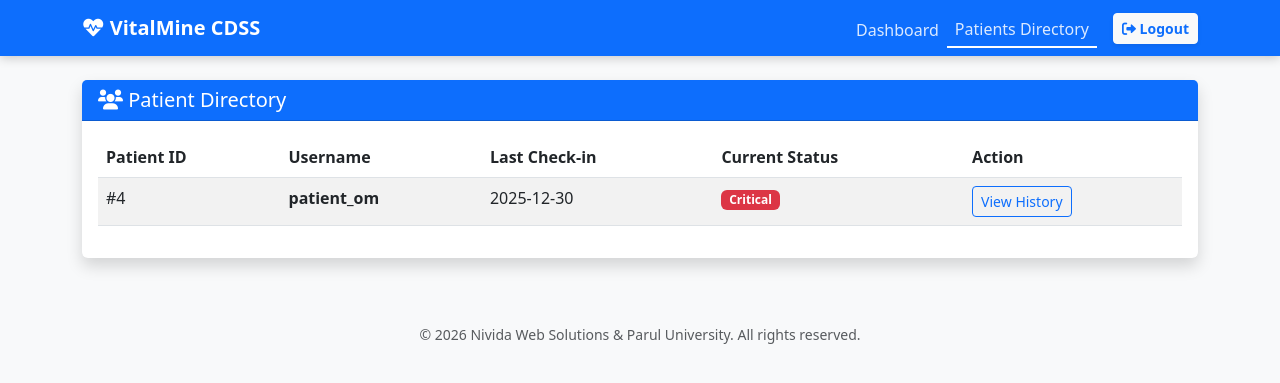
After one commit to Logen10fingers/VitalMine_CDSS, a Flask app: page /patients in a window 1280 px wide. The commit adds this page. Shown: the top 383 px of the page. Run offline with Flask 3, Linux system fonts and the light colour scheme; a user stored in the database is signed in.

Commit message:
Phase 14 & 15 Complete: Patient Portal, AI Advice Engine, and UI Polish

```diff
--- a/app.py
+++ b/app.py
@@ -24,11 +24,12 @@ login_manager = LoginManager()
 login_manager.init_app(app)
 login_manager.login_view = "login"
 
-# --- LOAD AI ---
+# --- LOAD AI MODEL ---
 try:
     model = joblib.load("sirs_model.pkl")
 except:
     model = None
+    print("WARNING: sirs_model.pkl not found. AI features disabled.")
 
 
 # --- DATABASE MODELS ---
@@ -36,17 +37,26 @@ class User(UserMixin, db.Model):
     id = db.Column(db.Integer, primary_key=True)
     username = db.Column(db.String(100), unique=True, nullable=False)
     password = db.Column(db.String(100), nullable=False)
-    role = db.Column(db.String(20), nullable=False, default="nurse")  # NEW: Role Column
+    role = db.Column(
+        db.String(20), nullable=False, default="patient"
+    )  # Roles: admin, doctor, nurse, patient
+
+    # Relationship: One User can have many Vitals Entries
+    entries = db.relationship("Entry", backref="author", lazy=True)
 
 
 class Entry(db.Model):
     id = db.Column(db.Integer, primary_key=True)
+    user_id = db.Column(
+        db.Integer, db.ForeignKey("user.id"), nullable=True
+    )  # Link to User
     name = db.Column(db.String(100), nullable=False)
     temp = db.Column(db.Float, nullable=False)
     hr = db.Column(db.Integer, nullable=False)
     rr = db.Column(db.Integer, nullable=False)
     wbc = db.Column(db.Float, nullable=False)
     status = db.Column(db.String(20), nullable=False)
+    advice = db.Column(db.String(200), nullable=True)  # AI Advice Text
     timestamp = db.Column(db.DateTime, default=datetime.utcnow)
 
 
@@ -56,20 +66,23 @@ def load_user(user_id):
 
 
 # --- ROUTES ---
+
+
 @app.route("/")
 @login_required
 def home():
+    # ROUTING LOGIC: If Patient, go to personal dashboard
+    if current_user.role == "patient":
+        return redirect(url_for("patient_dashboard"))
+
+    # DOCTOR/ADMIN/NURSE DASHBOARD
     all_entries = Entry.query.order_by(Entry.timestamp.desc()).all()
 
-    # Calculate stats for Doctor/Admin
     total = len(all_entries)
     high = sum(1 for e in all_entries if e.status == "High")
     stable = total - high
-
     stats = {"total": total, "high": high, "stable": stable}
 
-    # Pass 'history' and 'stats' to frontend
-    # We create the history list manually to format dates nicely
     history_data = []
     for e in all_entries:
         history_data.append(
@@ -78,10 +91,68 @@ def home():
                 "name": e.name,
                 "vitals": f"{e.temp} / {e.hr} / {e.rr} / {e.wbc}",
                 "status": e.status,
+                "advice": e.advice,
             }
         )
 
     return render_template("home.html", history=history_data, stats=stats)
+
+
+@app.route("/patient_dashboard")
+@login_required
+def patient_dashboard():
+    if current_user.role != "patient":
+        return redirect(url_for("home"))
+
+    # Fetch ONLY this patient's data
+    my_entries = (
+        Entry.query.filter_by(user_id=current_user.id)
+        .order_by(Entry.timestamp.desc())
+        .all()
+    )
+
+    # Most recent status for the "Current Status" card
+    current_status = my_entries[0].status if my_entries else "Unknown"
+    latest_advice = my_entries[0].advice if my_entries else "No data logged yet."
+
+    return render_template(
+        "patient_home.html",
+        entries=my_entries,
+        status=current_status,
+        advice=latest_advice,
+    )
+
+
+@app.route("/patients")
+@login_required
+def patients_directory():
+    # Security: Patients cannot see the directory
+    if current_user.role == "patient":
+        return redirect(url_for("patient_dashboard"))
+
+    # 1. Get all users who are patients
+    patients = User.query.filter_by(role="patient").all()
+
+    # 2. For each patient, get their latest status
+    patient_list = []
+    for p in patients:
+        # Get latest entry for this patient
+        last_entry = (
+            Entry.query.filter_by(user_id=p.id).order_by(Entry.timestamp.desc()).first()
+        )
+        status = last_entry.status if last_entry else "No Data"
+        last_seen = last_entry.timestamp.strftime("%Y-%m-%d") if last_entry else "Never"
+
+        patient_list.append(
+            {
+                "id": p.id,
+                "username": p.username,
+                "status": status,
+                "last_seen": last_seen,
+            }
+        )
+
+    return render_template("patients_list.html", patients=patient_list)
 
 
 @app.route("/login", methods=["GET", "POST"])
@@ -92,6 +163,9 @@ def login():
         user = User.query.filter_by(username=username).first()
         if user and user.password == password:
             login_user(user)
+            # Redirect based on role
+            if user.role == "patient":
+                return redirect(url_for("patient_dashboard"))
             return redirect(url_for("home"))
         else:
             return render_template("login.html", error="Invalid Credentials")
@@ -108,7 +182,6 @@ def logout():
 @app.route("/add_vitals", methods=["POST"])
 @login_required
 def add_vitals():
-    # SECURITY CHECK: Doctors cannot add vitals
     if current_user.role == "doctor":
         return "Access Denied: Doctors cannot perform data entry."
 
@@ -117,35 +190,89 @@ def add_vitals():
     rr = int(request.form.get("resp_rate"))
     wbc = float(request.form.get("wbc_count"))
 
+    # Auto-detect name: If patient, use their username. If nurse, use the form input.
+    patient_name = (
+        current_user.username
+        if current_user.role == "patient"
+        else request.form.get("name")
+    )
+
     # AI PREDICTION
     if model:
         df = pd.DataFrame([[temp, hr, rr, wbc]], columns=["temp", "hr", "rr", "wbc"])
-        risk = "High" if model.predict(df)[0] == 1 else "Stable"
+        is_sick = model.predict(df)[0]
+        risk = "High" if is_sick == 1 else "Stable"
     else:
-        risk = "Stable"
+        # Fallback Logic
+        score = 0
+        if temp > 38.0 or temp < 36.0:
+            score += 1
+        if hr > 90:
+            score += 1
+        if rr > 20:
+            score += 1
+        if wbc > 12000 or wbc < 4000:
+            score += 1
+        risk = "High" if score >= 2 else "Stable"
 
+    # THE ADVICE ENGINE (The "Smart" Part)
+    if risk == "High":
+        advice_text = (
+            "CRITICAL ALERT: Sepsis signs detected. Proceed to Emergency immediately."
+        )
+    elif temp > 37.5:
+        advice_text = (
+            "Mild Fever detected. Stay hydrated and monitor temp every 4 hours."
+        )
+    else:
+        advice_text = "Vitals are normal. Continue standard recovery protocol."
+
+    # Save to DB
     new_entry = Entry(
-        name=request.form.get("name"), temp=temp, hr=hr, rr=rr, wbc=wbc, status=risk
+        user_id=(
+            current_user.id if current_user.role == "patient" else None
+        ),  # Link to user
+        name=patient_name,
+        temp=temp,
+        hr=hr,
+        rr=rr,
+        wbc=wbc,
+        status=risk,
+        advice=advice_text,
     )
     db.session.add(new_entry)
     db.session.commit()
+
+    if current_user.role == "patient":
+        return redirect(url_for("patient_dashboard"))
     return redirect(url_for("home"))
 
 
 @app.route("/export_data")
 @login_required
 def export_data():
-    # SECURITY CHECK: Nurses cannot export data
-    if current_user.role == "nurse":
-        return "Access Denied: Nurses cannot export confidential reports."
+    if current_user.role == "nurse" or current_user.role == "patient":
+        return "Access Denied"
 
     all_entries = Entry.query.order_by(Entry.timestamp.desc()).all()
     output = io.StringIO()
     writer = csv.writer(output)
-    writer.writerow(["ID", "Timestamp", "Name", "Temp", "HR", "RR", "WBC", "Status"])
+    writer.writerow(
+        [
+            "ID",
+            "Timestamp",
+            "Name",
+            "Temp",
+            "HR",
+            "RR",
+            "WBC",
+            "Status",
+            "Advice Issued",
+        ]
+    )
     for e in all_entries:
         writer.writerow(
-            [e.id, e.timestamp, e.name, e.temp, e.hr, e.rr, e.wbc, e.status]
+            [e.id, e.timestamp, e.name, e.temp, e.hr, e.rr, e.wbc, e.status, e.advice]
         )
     output.seek(0)
     return Response(
@@ -155,23 +282,27 @@ def export_data():
     )
 
 
-# --- SETUP: Create the 3 Roles ---
+# --- SETUP: Create Users ---
 if __name__ == "__main__":
     with app.app_context():
         db.create_all()
-        # 1. Admin
+        # Create standard roles
         if not User.query.filter_by(username="admin").first():
             db.session.add(User(username="admin", password="password123", role="admin"))
-        # 2. Doctor (Analyst)
         if not User.query.filter_by(username="doctor").first():
             db.session.add(
                 User(username="doctor", password="password123", role="doctor")
             )
-        # 3. Nurse (Data Entry)
         if not User.query.filter_by(username="nurse").first():
             db.session.add(User(username="nurse", password="password123", role="nurse"))
 
+        # Create a Demo Patient
+        if not User.query.filter_by(username="patient_om").first():
+            db.session.add(
+                User(username="patient_om", password="password123", role="patient")
+            )
+
         db.session.commit()
-        print("System Ready: Admin, Doctor, and Nurse accounts active.")
+        print("System Ready!")
 
     app.run(debug=True)
--- a/templates/base.html
+++ b/templates/base.html
@@ -18,10 +18,11 @@
       }
       .navbar {
         background-color: #0d6efd;
-      } /* Medical Blue */
+        box-shadow: 0 2px 10px rgba(0, 0, 0, 0.2);
+      } /* Medical Blue + Shadow */
       .card {
         border: none;
-        shadow: 0 4px 6px rgba(0, 0, 0, 0.1);
+        box-shadow: 0 4px 6px rgba(0, 0, 0, 0.1);
       }
       .risk-High {
         background-color: #ffe6e6;
@@ -30,12 +31,38 @@
       .risk-Stable {
         border-left: 5px solid #198754;
       }
+
+      /* --- NEW BUTTON STYLING --- */
+      .navbar-dark .navbar-nav .nav-link {
+        color: rgba(
+          255,
+          255,
+          255,
+          0.85
+        ) !important; /* Both buttons start bright */
+        font-weight: 500;
+        transition: all 0.3s ease; /* Smooth animation */
+        padding-bottom: 5px;
+      }
+
+      /* Hover Effect (Glow + Lift) */
+      .navbar-dark .navbar-nav .nav-link:hover {
+        color: #ffffff !important;
+        text-shadow: 0 0 8px rgba(255, 255, 255, 0.6);
+        transform: translateY(-2px);
+      }
+
+      /* The Active Page (Adds an underline instead of changing color) */
+      .nav-link.active {
+        color: #ffffff !important;
+        border-bottom: 2px solid white;
+      }
     </style>
   </head>
   <body>
     <nav class="navbar navbar-expand-lg navbar-dark mb-4">
       <div class="container">
-        <a class="navbar-brand" href="/"
+        <a class="navbar-brand fw-bold" href="/"
           ><i class="fa-solid fa-heart-pulse"></i> VitalMine CDSS</a
         >
         <button
@@ -49,18 +76,34 @@
         <div class="collapse navbar-collapse" id="navbarNav">
           <ul class="navbar-nav ms-auto align-items-center">
             <li class="nav-item">
-              <a class="nav-link active" href="/">Dashboard</a>
+              <a
+                class="nav-link {{ 'active' if request.path == '/' else '' }}"
+                href="/"
+              >
+                Dashboard
+              </a>
             </li>
-            <li class="nav-item"><a class="nav-link" href="#">Patients</a></li>
 
+            {% if current_user.is_authenticated and current_user.role !=
+            'patient' %}
+            <li class="nav-item">
+              <a
+                class="nav-link {{ 'active' if request.path == '/patients' else '' }}"
+                href="/patients"
+              >
+                Patients Directory
+              </a>
+            </li>
+            {% endif %} {% if current_user.is_authenticated %}
             <li class="nav-item ms-3">
               <a
-                class="btn btn-sm btn-light text-primary fw-bold"
+                class="btn btn-sm btn-light text-primary fw-bold shadow-sm"
                 href="/logout"
               >
                 <i class="fa-solid fa-sign-out-alt"></i> Logout
               </a>
             </li>
+            {% endif %}
           </ul>
         </div>
       </div>
--- /dev/null
+++ b/templates/patients_list.html
@@ -0,0 +1,41 @@
+{% extends "base.html" %} {% block content %}
+<div class="card shadow">
+  <div class="card-header bg-primary text-white">
+    <h5 class="mb-0"><i class="fa-solid fa-users"></i> Patient Directory</h5>
+  </div>
+  <div class="card-body">
+    <table class="table table-striped">
+      <thead>
+        <tr>
+          <th>Patient ID</th>
+          <th>Username</th>
+          <th>Last Check-in</th>
+          <th>Current Status</th>
+          <th>Action</th>
+        </tr>
+      </thead>
+      <tbody>
+        {% for p in patients %}
+        <tr>
+          <td>#{{ p.id }}</td>
+          <td><strong>{{ p.username }}</strong></td>
+          <td>{{ p.last_seen }}</td>
+          <td>
+            {% if p.status == 'High' %}
+            <span class="badge bg-danger">Critical</span>
+            {% elif p.status == 'Stable' %}
+            <span class="badge bg-success">Stable</span>
+            {% else %}
+            <span class="badge bg-secondary">Unknown</span>
+            {% endif %}
+          </td>
+          <td>
+            <button class="btn btn-sm btn-outline-primary">View History</button>
+          </td>
+        </tr>
+        {% endfor %}
+      </tbody>
+    </table>
+  </div>
+</div>
+{% endblock %}
```
Also changed, not shown: templates/patient_home.html (added, +126 -0 lines), instance/vitalmine.db.
